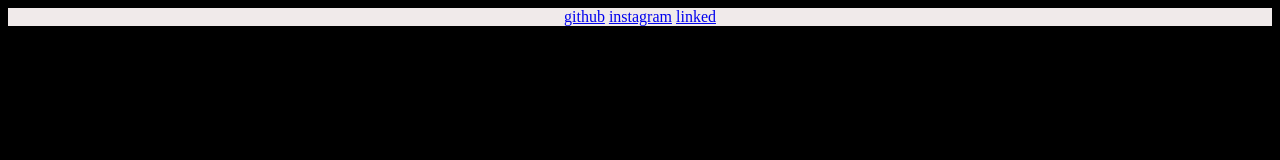
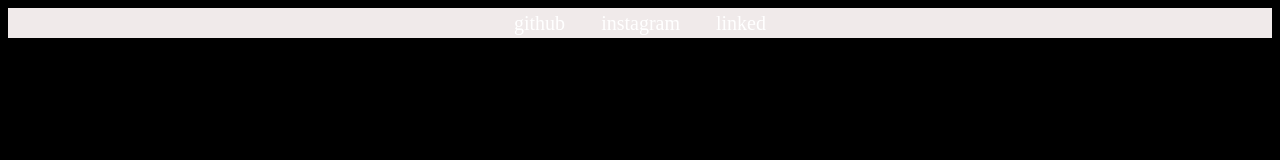
Before and after one commit to baltazarraylane-rgb/portifolio1, a plain HTML site: page index.html in a window 1280 px wide. Drawn offline with Linux system fonts and the light colour scheme.

Commit message:
osoidsoo
skkskkaks

```diff
--- a/index.html
+++ b/index.html
@@ -16,8 +16,14 @@
         header div {
             text-align: center;
         }
+        header div a {
+            color: white;
+            font-size: 20px;
+            line-height: 30px;
+            margin: 0 16px;
+            text-decoration: none;
 
-
+        }
 
 
     </style>
```
